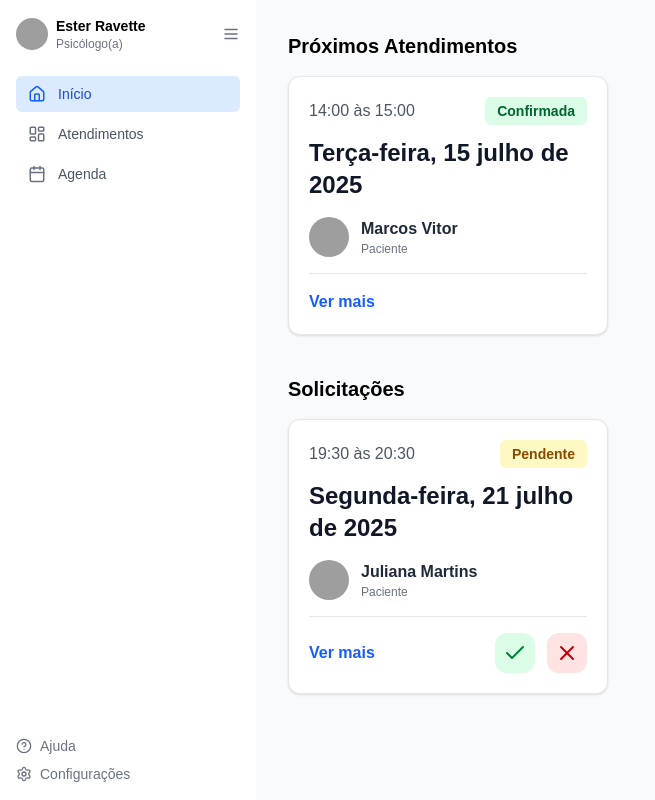
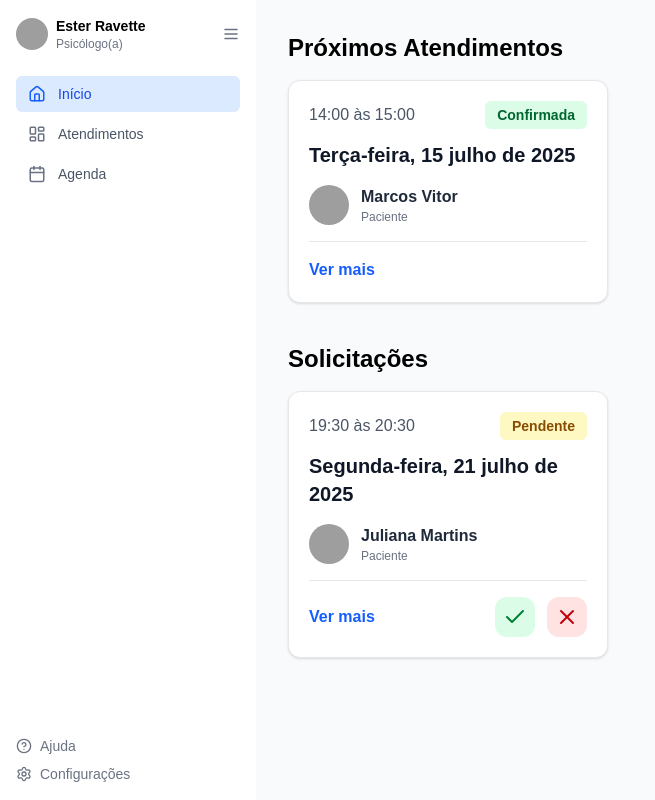
Before and after one commit to EndPoint-Company/sgp, a React (Vite) app: page /psychologist/home in a window 1280 px wide. Shown: the whole page, without its empty margins (0-655 px from the left). Built offline with nearby package versions, Linux system fonts and the light colour scheme; grey boxes are pictures that could not be loaded; a web font is replaced by a local one.

Commit message:
refactor: padronização no tamanho dos titulos

```diff
--- a/src/features/components/AppointmentCard.tsx
+++ b/src/features/components/AppointmentCard.tsx
@@ -3,7 +3,7 @@ import ConfirmationModal from "../../components/ui/confirmartion/ConfirmationMod
 
 type AppointmentCardProps = {
   name: string;
-  role?: string; // MUDANÇA: Adicionada a prop opcional 'role'
+  role?: string;
   date: string;
   time: string;
   status: string;
@@ -13,7 +13,7 @@ type AppointmentCardProps = {
 
 export default function AppointmentCard({
   name,
-  role, // MUDANÇA: Recebendo a nova prop
+  role,
   date,
   time,
   status,
@@ -47,7 +47,7 @@ export default function AppointmentCard({
         </div>
 
         <div className="mt-3">
-          <h3 className="text-2xl font-bold text-gray-900">{date}</h3>
+          <h3 className="text-xl font-bold text-gray-900">{date}</h3>
         </div>
 
         {/* MUDANÇA: Estrutura para nome e papel */}
--- a/src/features/components/RequestCard.tsx
+++ b/src/features/components/RequestCard.tsx
@@ -51,7 +51,7 @@ export default function RequestCard({
 
         {/* Data */}
         <div className="mt-3">
-          <h3 className="text-2xl font-bold text-gray-900">{date}</h3>
+          <h3 className="text-xl font-bold text-gray-900">{date}</h3>
         </div>
 
         {/* Avatar e nome */}
--- a/src/features/psychologist/appointments/AppointmentDetailsPage.tsx
+++ b/src/features/psychologist/appointments/AppointmentDetailsPage.tsx
@@ -74,7 +74,7 @@ export default function AppointmentDetailsPage() {
 
   return (
     <div>
-      <h1 className="text-xl font-bold mb-4">Agendamentos</h1>
+      <h1 className="text-2xl font-bold mb-4">Agendamentos</h1>
 
       <div className="flex items-center gap-6 border-b border-gray-200 mb-4 text-sm">
         <button
--- a/src/features/psychologist/home/HomePage.tsx
+++ b/src/features/psychologist/home/HomePage.tsx
@@ -38,7 +38,7 @@ export default function HomePage() {
 
   return (
     <div>
-      <h1 className="text-xl font-bold mb-4">Próximos Atendimentos</h1>
+      <h1 className="text-2xl font-bold mb-4">Próximos Atendimentos</h1>
       <div className="flex gap-4 flex-wrap mb-10">
         {upcomingAppointments.length > 0 ? (
           upcomingAppointments.map((appt) => (
@@ -57,7 +57,7 @@ export default function HomePage() {
         )}
       </div>
 
-      <h1 className="text-xl font-bold mb-4">Solicitações</h1>
+      <h1 className="text-2xl font-bold mb-4">Solicitações</h1>
       <div className="flex gap-4 flex-wrap">
         {pendingRequests.length > 0 ? (
           pendingRequests.map((req) => (
--- a/src/features/student/home/StudentHomePage.tsx
+++ b/src/features/student/home/StudentHomePage.tsx
@@ -87,7 +87,7 @@ export default function StudentHomePage() {
       <div>
 
         <div className="flex items-center justify-between mb-4">
-          <h2 className="text-xl font-bold">Próximos Atendimentos</h2>
+          <h2 className="text-2xl font-bold">Próximos Atendimentos</h2>
           <button
             onClick={() => setIsModalOpen(true)}
             className="inline-flex items-center justify-center h-10 px-4 py-2 rounded-md bg-blue-600 text-white text-sm font-medium hover:bg-blue-700 shadow-sm"
@@ -116,7 +116,7 @@ export default function StudentHomePage() {
           )}
         </div>
 
-        <h2 className="text-xl font-bold mb-4">Solicitações</h2>
+        <h2 className="text-2xl font-bold mb-4">Solicitações</h2>
         <div className="flex gap-4 flex-wrap justify-center sm:justify-start">
           {pendingRequests.length > 0 ? (
             pendingRequests.map((req) => (
```
